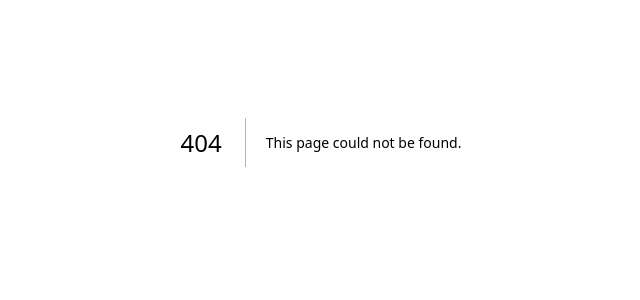
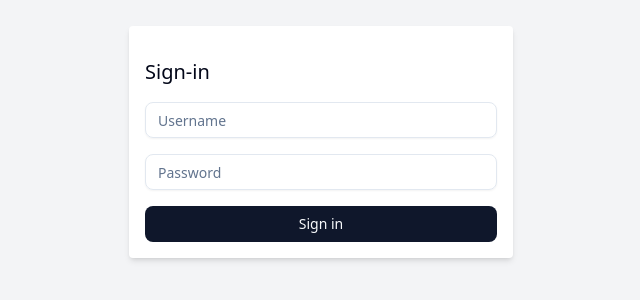
Before and after one commit to coregatekit/siri-next-app, a Next.js app: page /admin/sign-in in a window 1280 px wide. Before the commit this address had no page. Shown: the part 258-558 px from the top of the page, without its empty margins (319-959 px from the left). Built offline with nearby package versions, Linux system fonts and the light colour scheme.

Commit message:
add page admin sign-in

```diff
--- /dev/null
+++ b/app/admin/sign-in/container.tsx
@@ -0,0 +1,16 @@
+'use client';
+
+import type { SignInFormData } from '@/app/types/sign-in';
+import SignInBox from '@/components/sign-in';
+import React from 'react';
+
+function AdminLoginContainer() {
+	const handleAdminSignIn = (data: SignInFormData) => {
+		// Handle admin login logic here
+		console.log('Admin login data:', data);
+	};
+
+	return <SignInBox handleSignIn={handleAdminSignIn} />;
+}
+
+export default AdminLoginContainer;
--- /dev/null
+++ b/app/admin/sign-in/page.tsx
@@ -0,0 +1,8 @@
+import React from 'react';
+import AdminLoginContainer from './container';
+
+function AdminLogin() {
+	return <AdminLoginContainer />;
+}
+
+export default AdminLogin;
```
